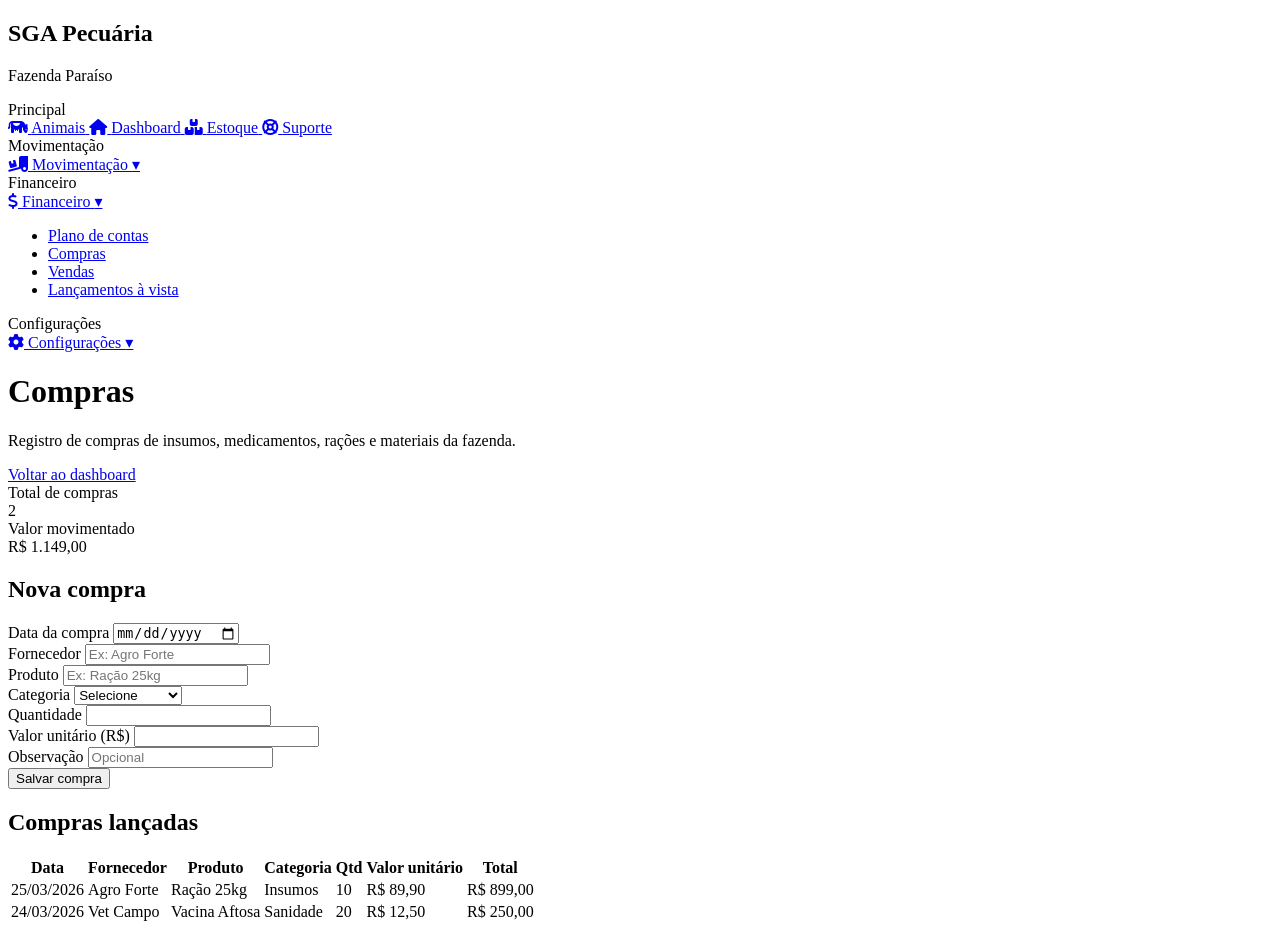
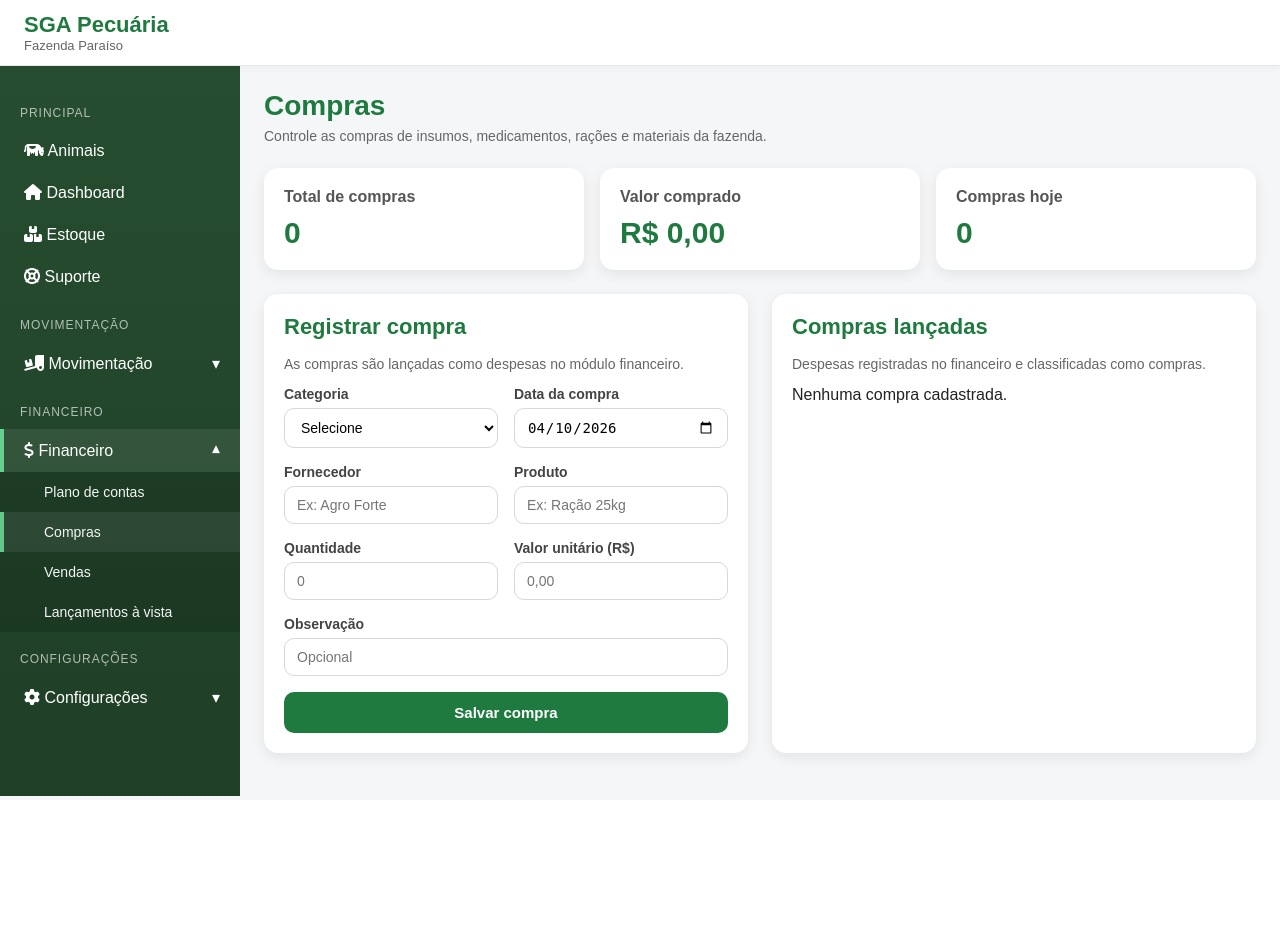
Before and after one commit to otaviograu1654/SISTEMA-GESTAO-AGRO, a PHP site: page /compras.php in a window 1280 px wide. After the commit the page ends 796 px from the top, so only its background shows below. Run offline with PHP 8.4, Linux system fonts and the light colour scheme; tables that the repository leaves empty hold one stand-in row (values such as "Sample post").

Commit message:
Refactor compras.php to enhance UI and functionality

```diff
--- a/backend/compras.php
+++ b/backend/compras.php
@@ -1,105 +1,69 @@
 <?php
-$compras = [
-    [
-        'data_compra' => '2026-03-25',
-        'fornecedor' => 'Agro Forte',
-        'produto' => 'Ração 25kg',
-        'categoria' => 'Insumos',
-        'quantidade' => 10,
-        'valor_unitario' => 89.90,
-    ],
-    [
-        'data_compra' => '2026-03-24',
-        'fornecedor' => 'Vet Campo',
-        'produto' => 'Vacina Aftosa',
-        'categoria' => 'Sanidade',
-        'quantidade' => 20,
-        'valor_unitario' => 12.50,
-    ],
-];
-
-function formatarMoeda($valor)
-{
-    return 'R$ ' . number_format((float)$valor, 2, ',', '.');
-}
+require_once __DIR__ . '/includes/layout.php';
+layoutInicio('Compras');
 ?>
 
-        <?php $cssPagina = 'compras.css'; ?>
-        <?php include __DIR__ . '/includes/header.php'; ?>
-        <?php include __DIR__ . '/includes/menu.php'; ?>
-
-        <main class="main">
-            <div class="content">
 <div class="page-header">
-                    <div>
     <h1>Compras</h1>
-                        <p>Registro de compras de insumos, medicamentos, rações e materiais da fazenda.</p>
+    <p>Controle as compras de insumos, medicamentos, rações e materiais da fazenda.</p>
 </div>
 
-                    <div class="acoes-topo">
-                        <a href="dashboard.php" class="btn-secundario">Voltar ao dashboard</a>
+<div class="cards">
+    <div class="card">
+        <h3>Total de compras</h3>
+        <div class="value" id="totalCompras">0</div>
+    </div>
+    <div class="card">
+        <h3>Valor comprado</h3>
+        <div class="value" id="valorComprado">R$ 0,00</div>
+    </div>
+    <div class="card">
+        <h3>Compras hoje</h3>
+        <div class="value" id="comprasHoje">0</div>
     </div>
 </div>
 
-                <div class="grid-resumo">
-                    <div class="card-resumo">
-                        <div class="label">Total de compras</div>
-                        <div class="valor"><?= count($compras) ?></div>
+<div class="grid-panels">
+    <section class="panel">
+        <h2>Registrar compra</h2>
+        <p>As compras são lançadas como despesas no módulo financeiro.</p>
+
+        <form id="formCompra">
+            <div class="form-group">
+                <label for="categoria">Categoria</label>
+                <select id="categoria" name="categoria" required>
+                    <option value="">Selecione</option>
+                    <option value="Compra - Insumos">Compra - Insumos</option>
+                    <option value="Compra - Sanidade">Compra - Sanidade</option>
+                    <option value="Compra - Alimentação">Compra - Alimentação</option>
+                    <option value="Compra - Equipamentos">Compra - Equipamentos</option>
+                    <option value="Compra - Outros">Compra - Outros</option>
+                </select>
             </div>
 
-                    <div class="card-resumo">
-                        <div class="label">Valor movimentado</div>
-                        <div class="valor">
-                            <?php
-                            $total = 0;
-                            foreach ($compras as $compra) {
-                                $total += $compra['quantidade'] * $compra['valor_unitario'];
-                            }
-                            echo formatarMoeda($total);
-                            ?>
-                        </div>
-                    </div>
-                </div>
-
-                <section class="panel">
-                    <h2>Nova compra</h2>
-
-                    <form action="#" method="post" class="form-grid">
             <div class="form-group">
-                            <label for="data_compra">Data da compra</label>
-                            <input type="date" id="data_compra" name="data_compra">
+                <label for="data_lancamento">Data da compra</label>
+                <input type="date" id="data_lancamento" name="data_lancamento" value="<?= date('Y-m-d') ?>" required>
             </div>
 
             <div class="form-group">
                 <label for="fornecedor">Fornecedor</label>
-                            <input type="text" id="fornecedor" name="fornecedor" placeholder="Ex: Agro Forte">
+                <input type="text" id="fornecedor" name="fornecedor" placeholder="Ex: Agro Forte" required>
             </div>
 
             <div class="form-group">
                 <label for="produto">Produto</label>
-                            <input type="text" id="produto" name="produto" placeholder="Ex: Ração 25kg">
-                        </div>
-
-                        <div class="form-group">
-                            <label for="categoria">Categoria</label>
-                            <select id="categoria" name="categoria">
-                                <option value="">Selecione</option>
-                                <option value="Insumos">Insumos</option>
-                                <option value="Sanidade">Sanidade</option>
-                                <option value="Alimentação">Alimentação</option>
-                                <option value="Equipamentos">Equipamentos</option>
-                                <option value="Outros">Outros</option>
-                            </select>
+                <input type="text" id="produto" name="produto" placeholder="Ex: Ração 25kg" required>
             </div>
 
             <div class="form-group">
                 <label for="quantidade">Quantidade</label>
-                            <input type="number" id="quantidade" name="quantidade" min="1" step="1">
+                <input type="number" id="quantidade" name="quantidade" min="1" step="1" placeholder="0" required>
             </div>
 
             <div class="form-group">
                 <label for="valor_unitario">Valor unitário (R$)</label>
-                            <input type="number" id="valor_unitario" name="valor_unitario" min="0" step="0.01">
+                <input type="number" id="valor_unitario" name="valor_unitario" min="0.01" step="0.01" placeholder="0,00" required>
             </div>
 
             <div class="form-group full-width">
@@ -111,47 +75,279 @@
                 <button type="submit">Salvar compra</button>
             </div>
         </form>
+
+        <div id="mensagem" class="mensagem"></div>
     </section>
 
     <section class="panel">
         <h2>Compras lançadas</h2>
+        <p>Despesas registradas no financeiro e classificadas como compras.</p>
 
-                    <div class="table-wrapper">
+        <div id="loading" class="loading">Carregando compras...</div>
+
+        <div class="table-wrapper" id="tableWrapper" style="display: none;">
             <table>
                 <thead>
                     <tr>
                         <th>Data</th>
+                        <th>Categoria</th>
                         <th>Fornecedor</th>
                         <th>Produto</th>
-                                    <th>Categoria</th>
                         <th>Qtd</th>
                         <th>Valor unitário</th>
                         <th>Total</th>
                     </tr>
                 </thead>
-                            <tbody>
-                                <?php if (empty($compras)): ?>
-                                    <tr>
-                                        <td colspan="7">Nenhuma compra cadastrada ainda.</td>
-                                    </tr>
-                                <?php else: ?>
-                                    <?php foreach ($compras as $compra): ?>
-                                        <tr>
-                                            <td><?= htmlspecialchars(date('d/m/Y', strtotime($compra['data_compra']))) ?></td>
-                                            <td><?= htmlspecialchars($compra['fornecedor']) ?></td>
-                                            <td><?= htmlspecialchars($compra['produto']) ?></td>
-                                            <td><?= htmlspecialchars($compra['categoria']) ?></td>
-                                            <td><?= (int) $compra['quantidade'] ?></td>
-                                            <td><?= formatarMoeda($compra['valor_unitario']) ?></td>
-                                            <td><?= formatarMoeda($compra['quantidade'] * $compra['valor_unitario']) ?></td>
-                                        </tr>
-                                    <?php endforeach; ?>
-                                <?php endif; ?>
-                            </tbody>
+                <tbody id="tabelaCompras"></tbody>
             </table>
+        </div>
+
+        <div id="emptyState" class="empty" style="display: none;">
+            Nenhuma compra cadastrada.
         </div>
     </section>
 </div>
-        </main>
-    </div>
-<?php include __DIR__ . '/includes/footer.php'; ?>
+
+<script>
+    const endpointFinanceiro = 'financeiro.php';
+    const formCompra = document.getElementById('formCompra');
+    const mensagem = document.getElementById('mensagem');
+    const loading = document.getElementById('loading');
+    const tableWrapper = document.getElementById('tableWrapper');
+    const emptyState = document.getElementById('emptyState');
+    const tabelaCompras = document.getElementById('tabelaCompras');
+
+    function mostrarMensagem(texto, tipo) {
+        mensagem.textContent = texto;
+        mensagem.className = `mensagem ${tipo}`;
+    }
+
+    function formatarData(data) {
+        if (!data) {
+            return '';
+        }
+
+        const partes = data.split('-');
+
+        if (partes.length !== 3) {
+            return data;
+        }
+
+        return `${partes[2]}/${partes[1]}/${partes[0]}`;
+    }
+
+    function formatarMoeda(valor) {
+        const numero = Number(valor);
+
+        if (Number.isNaN(numero)) {
+            return 'R$ 0,00';
+        }
+
+        return numero.toLocaleString('pt-BR', {
+            style: 'currency',
+            currency: 'BRL'
+        });
+    }
+
+    function normalizarTexto(texto) {
+        return (texto || '')
+            .toString()
+            .trim()
+            .toLowerCase()
+            .normalize('NFD')
+            .replace(/[\u0300-\u036f]/g, '');
+    }
+
+    function ehCompra(lancamento) {
+        if (normalizarTexto(lancamento.tipo) !== 'despesa') {
+            return false;
+        }
+
+        const categoria = normalizarTexto(lancamento.categoria);
+        const descricao = normalizarTexto(lancamento.descricao);
+
+        return categoria.includes('compra') || descricao.includes('fornecedor:');
+    }
+
+    function montarDescricaoCompra(dadosCompra) {
+        const partes = [
+            `Fornecedor: ${dadosCompra.fornecedor}`,
+            `Produto: ${dadosCompra.produto}`,
+            `Quantidade: ${dadosCompra.quantidade}`
+        ];
+
+        if (dadosCompra.observacao) {
+            partes.push(`Observação: ${dadosCompra.observacao}`);
+        }
+
+        return partes.join(' | ');
+    }
+
+    function extrairDetalhesCompra(descricao) {
+        const detalhes = {
+            fornecedor: '',
+            produto: '',
+            quantidade: 0,
+            observacao: ''
+        };
+
+        (descricao || '').split('|').forEach((parte) => {
+            const [chave, ...resto] = parte.split(':');
+            const valor = resto.join(':').trim();
+
+            switch (normalizarTexto(chave)) {
+                case 'fornecedor':
+                    detalhes.fornecedor = valor;
+                    break;
+                case 'produto':
+                    detalhes.produto = valor;
+                    break;
+                case 'quantidade':
+                    detalhes.quantidade = Number(valor) || 0;
+                    break;
+                case 'observacao':
+                    detalhes.observacao = valor;
+                    break;
+            }
+        });
+
+        return detalhes;
+    }
+
+    function atualizarCards(compras) {
+        const hoje = new Date().toISOString().slice(0, 10);
+        const totalCompras = compras.length;
+        const valorComprado = compras.reduce((acumulado, compra) => acumulado + Number(compra.valor || 0), 0);
+        const comprasHoje = compras.filter((compra) => compra.data_lancamento === hoje).length;
+
+        document.getElementById('totalCompras').textContent = totalCompras;
+        document.getElementById('valorComprado').textContent = formatarMoeda(valorComprado);
+        document.getElementById('comprasHoje').textContent = comprasHoje;
+    }
+
+    function criarColuna(texto) {
+        const td = document.createElement('td');
+        td.textContent = texto;
+        return td;
+    }
+
+    function renderizarCompras(compras) {
+        loading.style.display = 'none';
+
+        if (!Array.isArray(compras) || compras.length === 0) {
+            tableWrapper.style.display = 'none';
+            emptyState.style.display = 'block';
+            tabelaCompras.innerHTML = '';
+            atualizarCards([]);
+            return;
+        }
+
+        emptyState.style.display = 'none';
+        tableWrapper.style.display = 'block';
+        tabelaCompras.innerHTML = '';
+
+        compras.forEach((compra) => {
+            const detalhes = extrairDetalhesCompra(compra.descricao);
+            const quantidade = Number(detalhes.quantidade || 0);
+            const total = Number(compra.valor || 0);
+            const valorUnitario = quantidade > 0 ? total / quantidade : 0;
+            const tr = document.createElement('tr');
+
+            tr.appendChild(criarColuna(formatarData(compra.data_lancamento)));
+            tr.appendChild(criarColuna(compra.categoria || ''));
+            tr.appendChild(criarColuna(detalhes.fornecedor || '-'));
+            tr.appendChild(criarColuna(detalhes.produto || (compra.descricao || '-')));
+            tr.appendChild(criarColuna(quantidade > 0 ? String(quantidade) : '-'));
+            tr.appendChild(criarColuna(quantidade > 0 ? formatarMoeda(valorUnitario) : '-'));
+            tr.appendChild(criarColuna(formatarMoeda(total)));
+
+            tabelaCompras.appendChild(tr);
+        });
+
+        atualizarCards(compras);
+    }
+
+    async function carregarCompras() {
+        try {
+            const resposta = await fetch(endpointFinanceiro, {
+                headers: {
+                    'Accept': 'application/json'
+                }
+            });
+
+            if (!resposta.ok) {
+                throw new Error('Erro ao buscar compras');
+            }
+
+            const registros = await resposta.json();
+            const compras = (Array.isArray(registros) ? registros : []).filter(ehCompra);
+            renderizarCompras(compras);
+        } catch (erro) {
+            loading.textContent = 'Erro ao carregar compras.';
+            console.error(erro);
+        }
+    }
+
+    if (formCompra) {
+        formCompra.addEventListener('submit', async function (event) {
+            event.preventDefault();
+
+            const fornecedor = document.getElementById('fornecedor').value.trim();
+            const produto = document.getElementById('produto').value.trim();
+            const quantidade = Number(document.getElementById('quantidade').value);
+            const valorUnitario = Number(document.getElementById('valor_unitario').value);
+            const observacao = document.getElementById('observacao').value.trim();
+            const valorTotal = quantidade * valorUnitario;
+
+            if (!Number.isFinite(quantidade) || !Number.isFinite(valorUnitario) || quantidade <= 0 || valorUnitario <= 0) {
+                mostrarMensagem('Informe quantidade e valor unitário válidos.', 'erro');
+                return;
+            }
+
+            const dados = {
+                tipo: 'Despesa',
+                categoria: document.getElementById('categoria').value,
+                descricao: montarDescricaoCompra({
+                    fornecedor,
+                    produto,
+                    quantidade,
+                    observacao
+                }),
+                valor: valorTotal.toFixed(2),
+                data_lancamento: document.getElementById('data_lancamento').value
+            };
+
+            try {
+                const resposta = await fetch(endpointFinanceiro, {
+                    method: 'POST',
+                    headers: {
+                        'Content-Type': 'application/json',
+                        'Accept': 'application/json'
+                    },
+                    body: JSON.stringify(dados)
+                });
+
+                const resultado = await resposta.json();
+
+                if (!resposta.ok) {
+                    mostrarMensagem(resultado.erro || 'Erro ao salvar compra.', 'erro');
+                    return;
+                }
+
+                mostrarMensagem(resultado.mensagem || 'Compra cadastrada com sucesso.', 'sucesso');
+                formCompra.reset();
+                document.getElementById('data_lancamento').value = new Date().toISOString().slice(0, 10);
+                loading.style.display = 'block';
+                loading.textContent = 'Carregando compras...';
+                await carregarCompras();
+            } catch (erro) {
+                mostrarMensagem('Erro de comunicação com o servidor.', 'erro');
+                console.error(erro);
+            }
+        });
+    }
+
+    carregarCompras();
+</script>
+
+<?php layoutFim(); ?>
```
Lines whose indentation alone changed are shown as unchanged.
